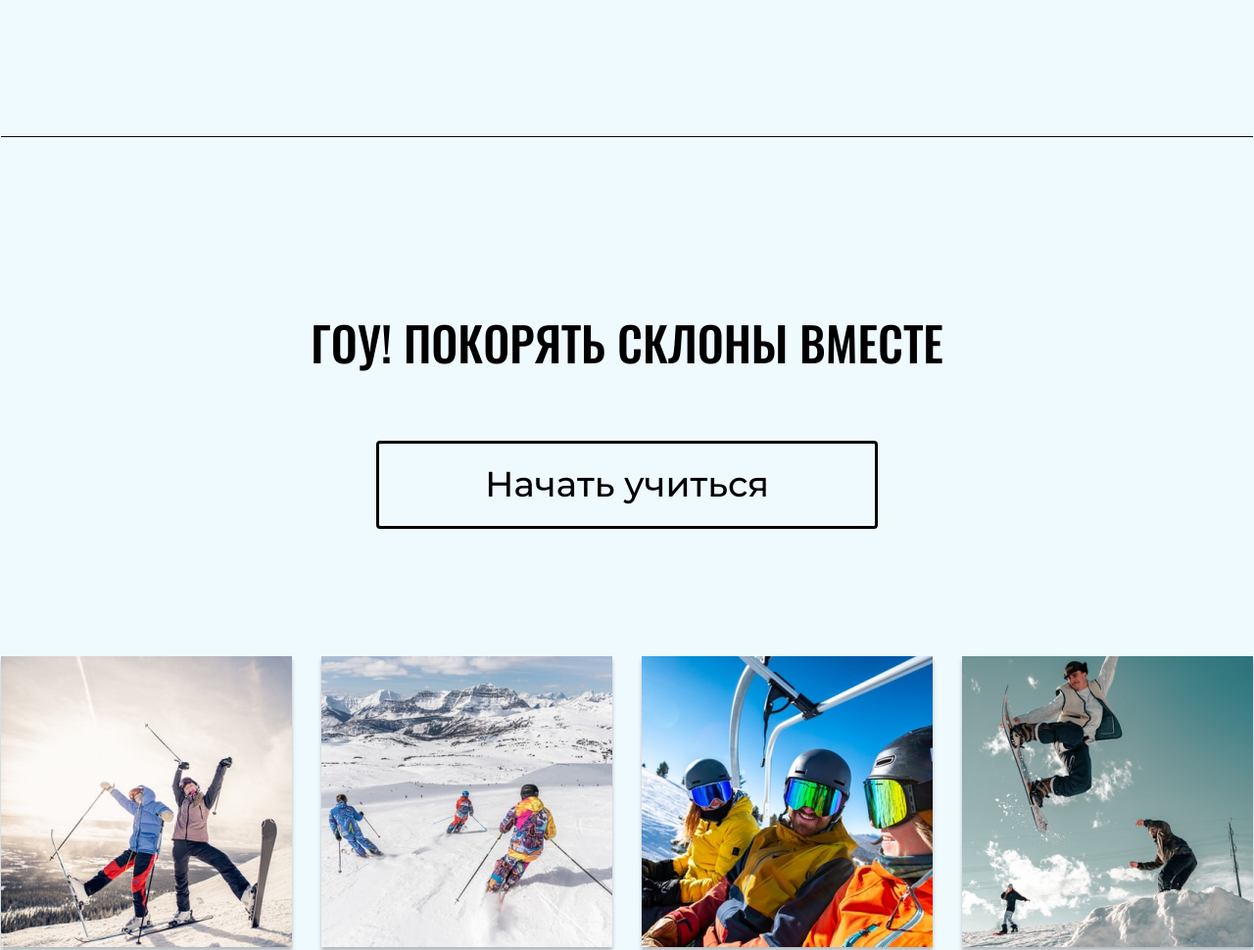
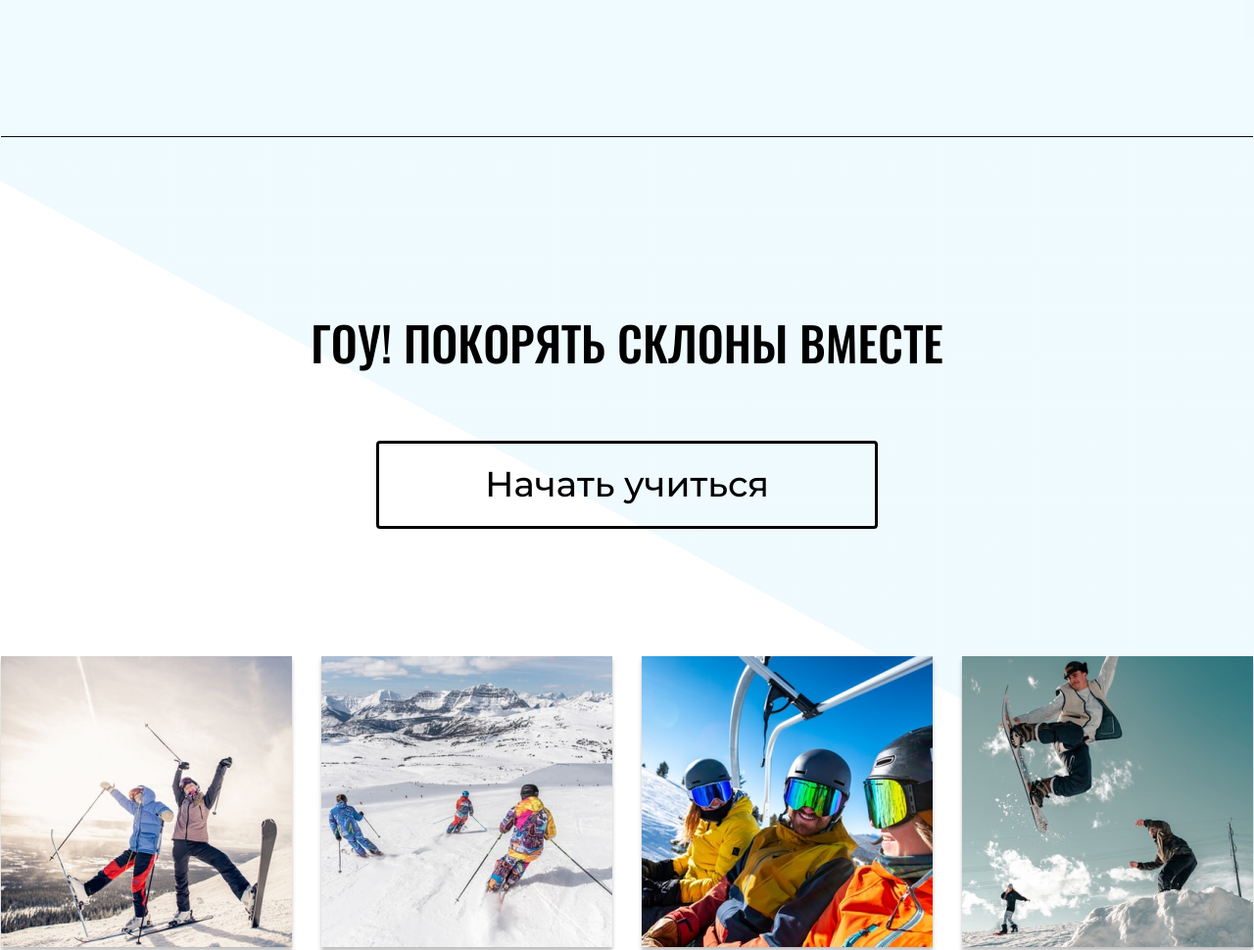
Before and after one commit to Aysanat/ski-school-halilova, a plain HTML site: page index.html in a window 1280 px wide. Shown: the part 1740-2710 px from the top of the page at 98% size. Drawn offline with Linux system fonts and the light colour scheme.

Commit message:
Добавила градиент

```diff
--- a/style/style.css
+++ b/style/style.css
@@ -35,7 +35,6 @@ body {
     font-family: 'Oswald', sans-serif;
     font-size: medium;
     color: #000;
-    background-color: rgba(102, 209, 255, .1);
 }
 
 a {
@@ -118,6 +117,7 @@ img {
 .how_learn {
     padding-top: 170px;
     padding-bottom: 170px;
+    background-color: rgba(102, 209, 255, .1);
 }
 
 .how_learn_title {
@@ -160,6 +160,7 @@ img {
 
 .lead_block {
     text-align: center;
+    background: linear-gradient(208.35deg, rgba(102, 209, 251, .1) 43.85%, rgba(196, 196, 196, 0) 43.86%);
 }
 
 .lb_title {
```
